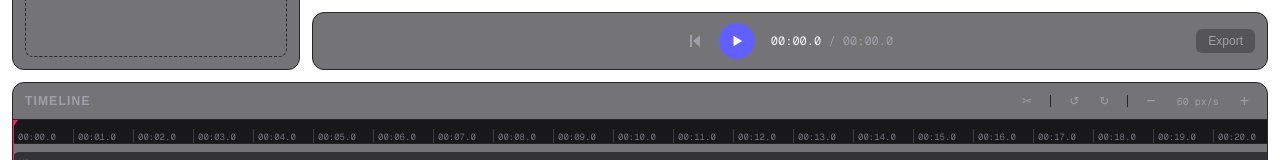
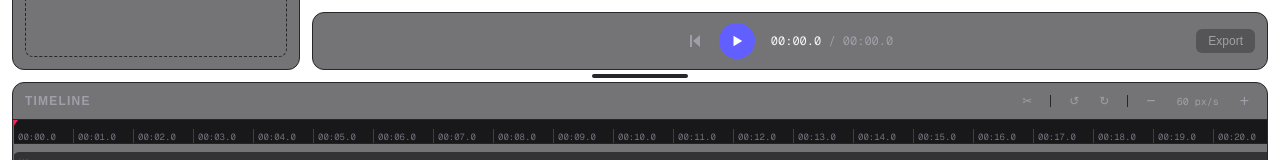
Before and after one commit to hasangilak/videoeditor, a Next.js app: page / in a window 1280 px wide. Shown: the part 482-642 px from the top of the page. Built offline with nearby package versions, Linux system fonts and the light colour scheme.

Commit message:
Add draggable splitter between preview and timeline
A resize handle sits on the boundary: dragging it up or down trades
space between the two panes, clamped so the timeline keeps at least
120px and the preview stays usable.

```diff
--- a/components/Editor.tsx
+++ b/components/Editor.tsx
@@ -1,5 +1,5 @@
 'use client'
-import { useEffect } from 'react'
+import { useEffect, useState } from 'react'
 import { useEditor, dispatch } from '@/lib/store'
 import { restore, startAutosave } from '@/lib/persist'
 import MediaBin from './MediaBin'
@@ -54,8 +54,25 @@ export default function Editor() {
     return startAutosave()
   }, [])
 
+  // splitter between preview and timeline: drag up/down to trade space
+  const [timelineH, setTimelineH] = useState(224)
+  const startResize = (e: React.PointerEvent) => {
+    const y0 = e.clientY
+    const h0 = timelineH
+    const move = (ev: PointerEvent) => {
+      const max = window.innerHeight - 260 // keep the preview usable
+      setTimelineH(Math.min(max, Math.max(120, h0 - (ev.clientY - y0))))
+    }
+    const up = () => {
+      window.removeEventListener('pointermove', move)
+      window.removeEventListener('pointerup', up)
+    }
+    window.addEventListener('pointermove', move)
+    window.addEventListener('pointerup', up)
+  }
+
   return (
-    <div className="flex min-h-0 flex-1 flex-col gap-3 p-3">
+    <div className="flex min-h-0 flex-1 flex-col p-3">
       <div className="flex min-h-0 flex-1 gap-3">
         <MediaBin />
         <main className="flex min-w-0 flex-1 flex-col gap-3">
@@ -64,7 +81,15 @@ export default function Editor() {
         </main>
       </div>
 
-      <Timeline />
+      <div
+        onPointerDown={startResize}
+        className="group flex h-3 shrink-0 cursor-row-resize items-center justify-center"
+        title="Drag to resize"
+      >
+        <div className="h-1 w-24 rounded-full bg-zinc-800 transition group-hover:bg-indigo-500 group-active:bg-indigo-400" />
+      </div>
+
+      <Timeline height={timelineH} />
     </div>
   )
 }
--- a/components/Timeline.tsx
+++ b/components/Timeline.tsx
@@ -42,7 +42,7 @@ function ClipWave({
   )
 }
 
-export default function Timeline() {
+export default function Timeline({ height }: { height: number }) {
   const doc = useEditor((s) => s.doc)
   const { playhead, pxPerSec, selection, drag } = useEditor((s) => s.session)
   const media = useEditor((s) => s.media)
@@ -120,7 +120,10 @@ export default function Timeline() {
   const marks = Array.from({ length: Math.ceil(width / pxPerSec / labelStep) }, (_, i) => i * labelStep)
 
   return (
-    <div className="flex h-56 shrink-0 flex-col rounded-xl border border-zinc-800 bg-zinc-900/60">
+    <div
+      className="flex shrink-0 flex-col rounded-xl border border-zinc-800 bg-zinc-900/60"
+      style={{ height }}
+    >
       <div className="flex items-center justify-between border-b border-zinc-800 px-3 py-1.5">
         <h2 className="text-xs font-semibold uppercase tracking-widest text-zinc-400">Timeline</h2>
         <div className="flex items-center gap-2 text-zinc-400">
```
